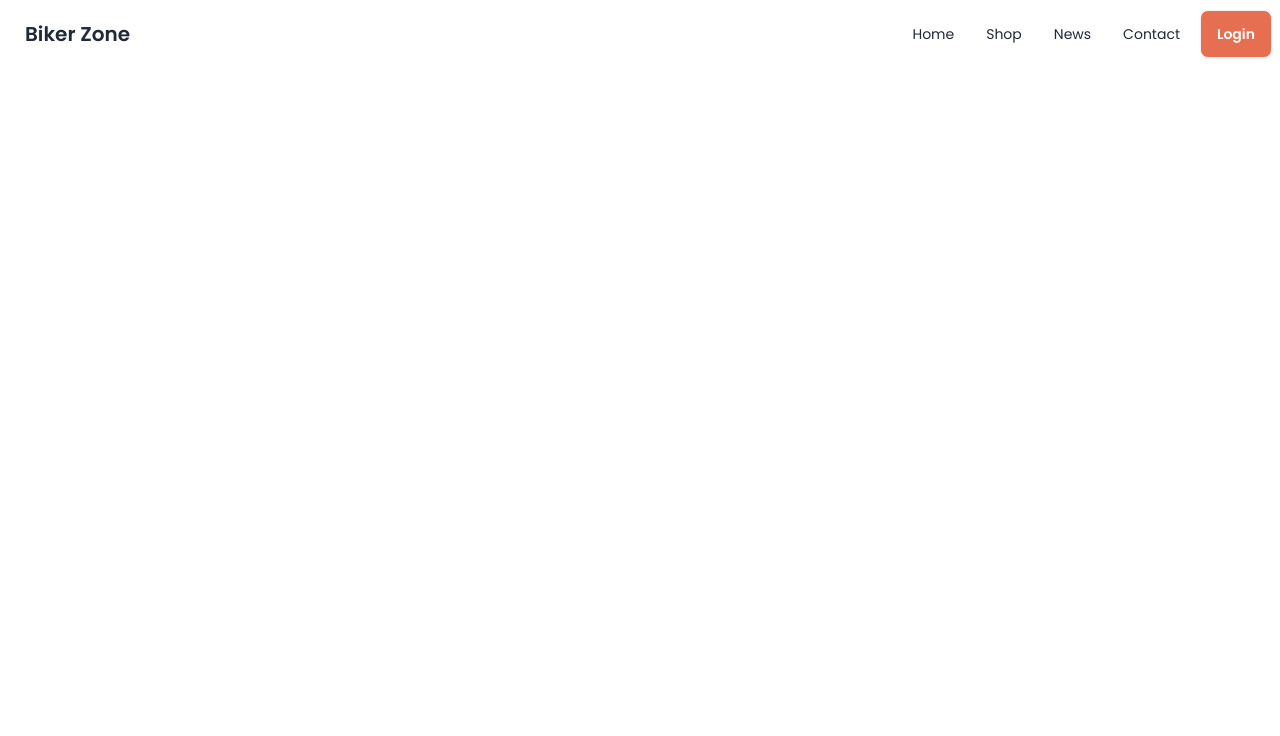
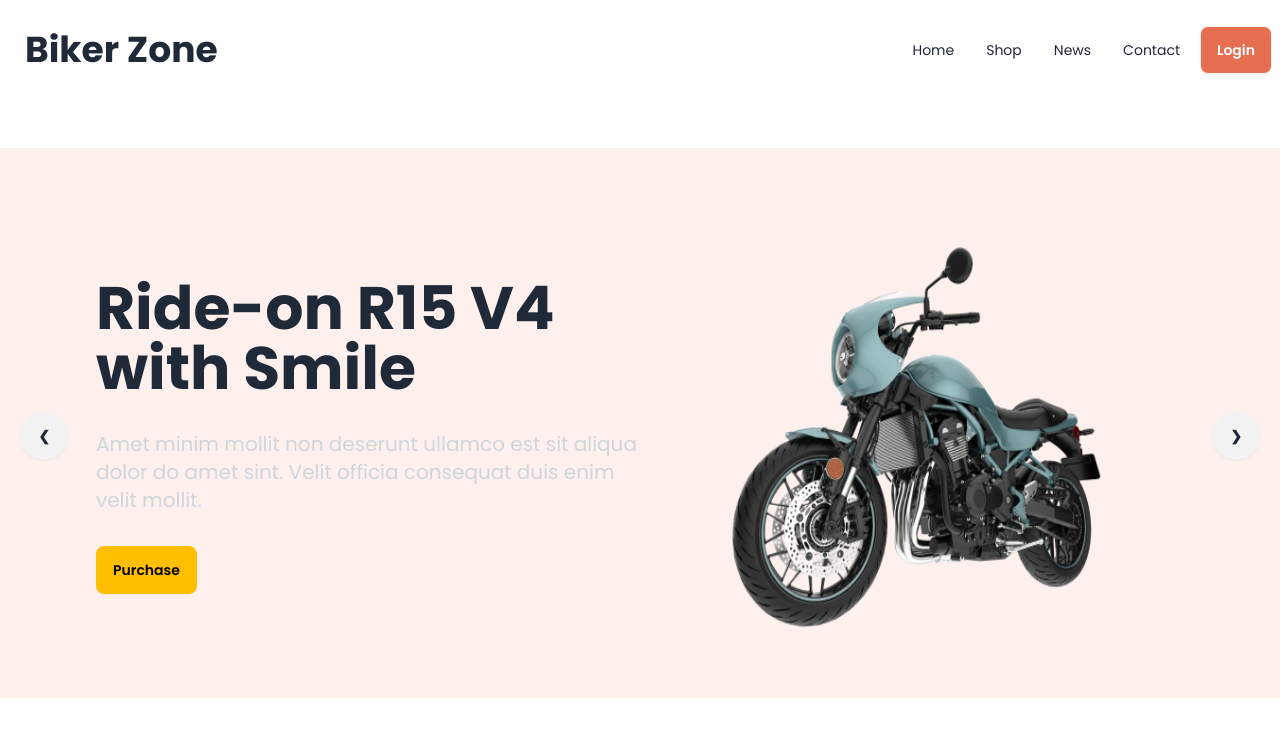
Before and after one commit to sadrisso/Biker-Zone, a plain HTML site: page index.html in a window 1280 px wide. Drawn offline with nearby package versions, Linux system fonts and the light colour scheme.

Commit message:
hero section done with image slider

```diff
--- a/index.html
+++ b/index.html
@@ -36,7 +36,7 @@
 
 <body class="font-poppins">
 
-    <header>
+    <header class="container mx-auto mt-4">
         <div class="navbar bg-base-100">
             <div class="flex-1">
               <div class="dropdown">
@@ -50,7 +50,7 @@
                     <li><a>Contact</a></li>
                 </ul>
               </div>
-              <a class="btn btn-ghost text-xl">Biker Zone</a>
+              <a class="btn btn-ghost text-xl sm:text-2xl lg:text-4xl font-bold">Biker Zone</a>
             </div>
             <div class="navbar-center hidden lg:flex">
               <ul class="menu menu-horizontal px-1">
@@ -66,8 +66,59 @@
         </div>
     </header>
 
-    <main>
-
+    <main class="container mx-auto my-16">
+        <section class="bg-[#E76F511A] lg:h-[550px]">
+            <div class="carousel w-full">
+                <div id="slide1" class="carousel-item relative w-full">
+                  <div class="flex flex-col lg:flex-row justify-center items-center lg:p-24 p-20">
+                    <div class="space-y-8 flex-1">
+                        <h1 class="text-6xl font-bold">Ride-on R15 V4 <br>with Smile</h1>
+                        <p class="text-gray-300 text-xl">Amet minim mollit non deserunt ullamco est sit aliqua dolor do amet sint. Velit officia consequat duis enim velit mollit.</p>
+                        <button class="btn btn-warning">Purchase</button>
+                    </div>
+                    <div class="flex-1">
+                        <img src="biker-zone-resources/images/slider/bike1.png" class="w-96 h-96 mx-auto" />
+                    </div>
+                  </div>
+                  <div class="absolute left-5 right-5 top-1/2 flex -translate-y-1/2 transform justify-between">
+                    <a href="#slide3" class="btn btn-circle">❮</a>
+                    <a href="#slide2" class="btn btn-circle">❯</a>
+                  </div>
+                </div>
+                <div id="slide2" class="carousel-item relative w-full">
+                    <div class="flex flex-col lg:flex-row justify-center items-center lg:p-24 p-20">
+                      <div class="space-y-8 flex-1">
+                          <h1 class="text-6xl font-bold">Ride-on R15 V4 <br>with Smile</h1>
+                          <p class="text-gray-300 text-xl">Amet minim mollit non deserunt ullamco est sit aliqua dolor do amet sint. Velit officia consequat duis enim velit mollit.</p>
+                          <button class="btn btn-warning">Purchase</button>
+                      </div>
+                      <div class="flex-1">
+                          <img src="biker-zone-resources/images/slider/bike2.png" class="w-96 h-96 mx-auto" />
+                      </div>
+                    </div>
+                    <div class="absolute left-5 right-5 top-1/2 flex -translate-y-1/2 transform justify-between">
+                      <a href="#slide1" class="btn btn-circle">❮</a>
+                      <a href="#slide3" class="btn btn-circle">❯</a>
+                    </div>
+                  </div>
+                  <div id="slide3" class="carousel-item relative w-full">
+                    <div class="flex flex-col lg:flex-row justify-center items-center lg:p-24 p-20">
+                      <div class="space-y-8 flex-1">
+                          <h1 class="text-6xl font-bold">Ride-on R15 V4 <br>with Smile</h1>
+                          <p class="text-gray-300 text-xl">Amet minim mollit non deserunt ullamco est sit aliqua dolor do amet sint. Velit officia consequat duis enim velit mollit.</p>
+                          <button class="btn btn-warning">Purchase</button>
+                      </div>
+                      <div class="flex-1">
+                          <img src="biker-zone-resources/images/slider/bike3.png" class="w-96 h-96 mx-auto" />
+                      </div>
+                    </div>
+                    <div class="absolute left-5 right-5 top-1/2 flex -translate-y-1/2 transform justify-between">
+                      <a href="#slide2" class="btn btn-circle">❮</a>
+                      <a href="#slide1" class="btn btn-circle">❯</a>
+                    </div>
+                  </div>
+              </div>
+        </section>
     </main>
 
     <footer>
```
